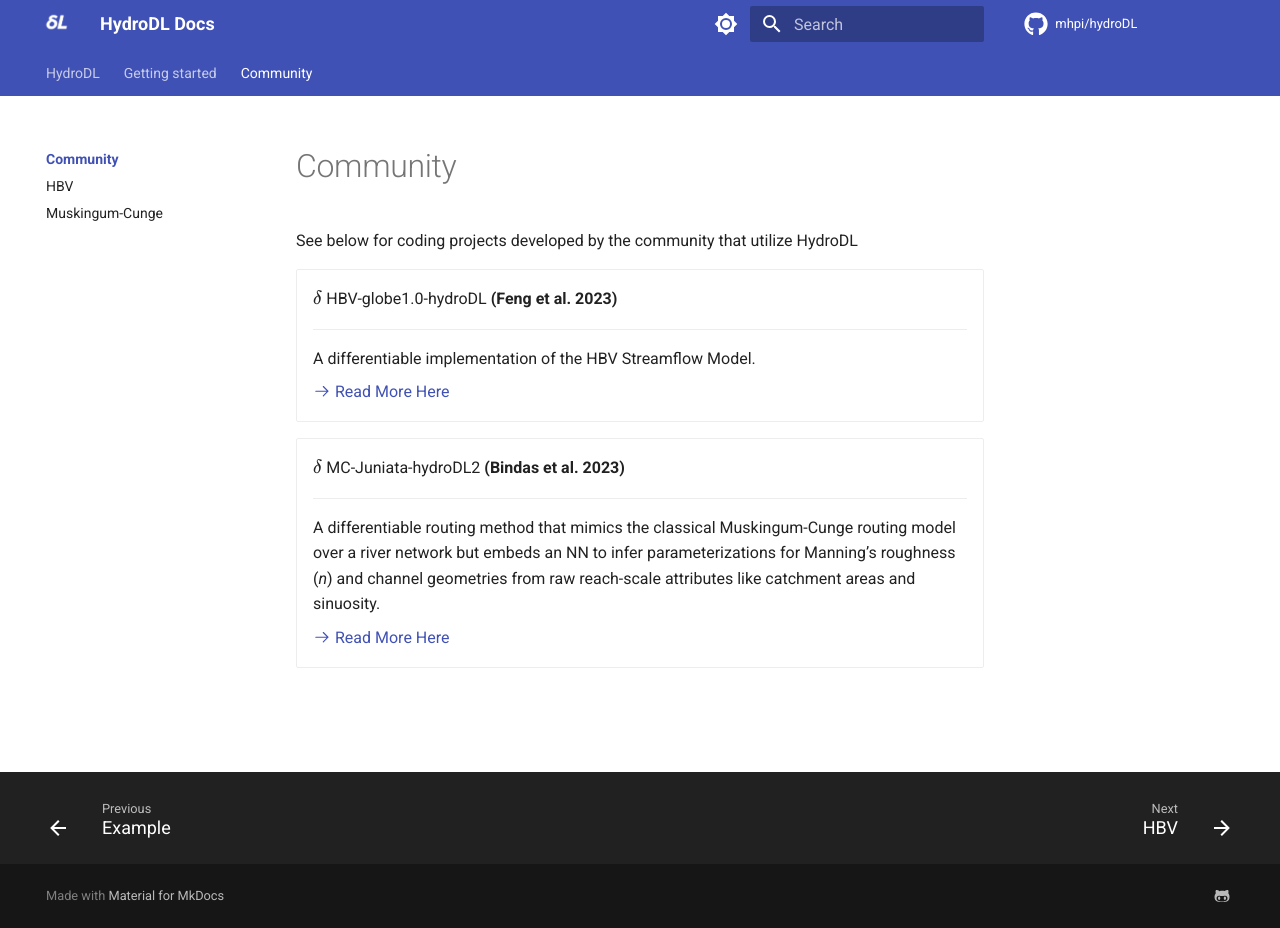
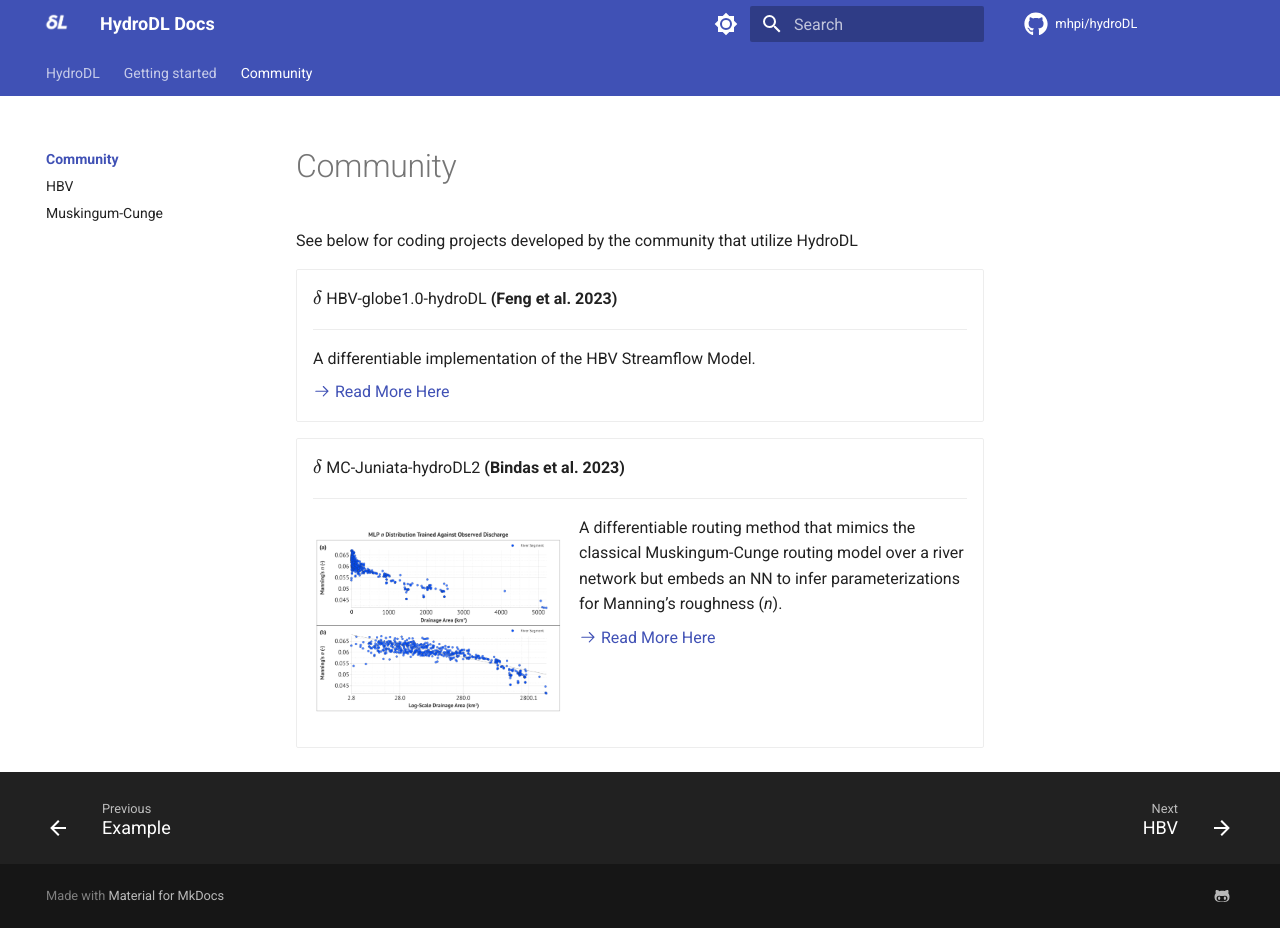
Before and after one commit to mhpi/mhpi.github.io, an MkDocs documentation site: the page built from docs/projects/index.md, in a window 1280 px wide and 928 px high. Built offline with MkDocs 1.6.1 and Material for MkDocs 9.7.7, drawn with Linux system fonts in a browser that asks for light colours; comment, search, counter and statistics services are not loaded.

Commit message:
added photo

```diff
--- a/docs/projects/index.md
+++ b/docs/projects/index.md
@@ -22,8 +22,8 @@ See below for coding projects developed by the community that utilize HydroDL
 -   $\delta$ MC-Juniata-hydroDL2 __(Bindas et al. 2023)__
 
     ---
-
-    A differentiable routing method that mimics the classical Muskingum-Cunge routing model over a river network but embeds an NN to infer parameterizations for Manning’s roughness (_n_) and channel geometries from raw reach-scale attributes like catchment areas and sinuosity.
+![Manning's n recovery against USGS Data](../assets/project-figures/bindas_2023.png){align="left" width="250" loading=lazy }
+A differentiable routing method that mimics the classical Muskingum-Cunge routing model over a river network but embeds an NN to infer parameterizations for Manning’s roughness (_n_).
 
     [:octicons-arrow-right-24: Read More Here][bindas_2023.md]
 
```
